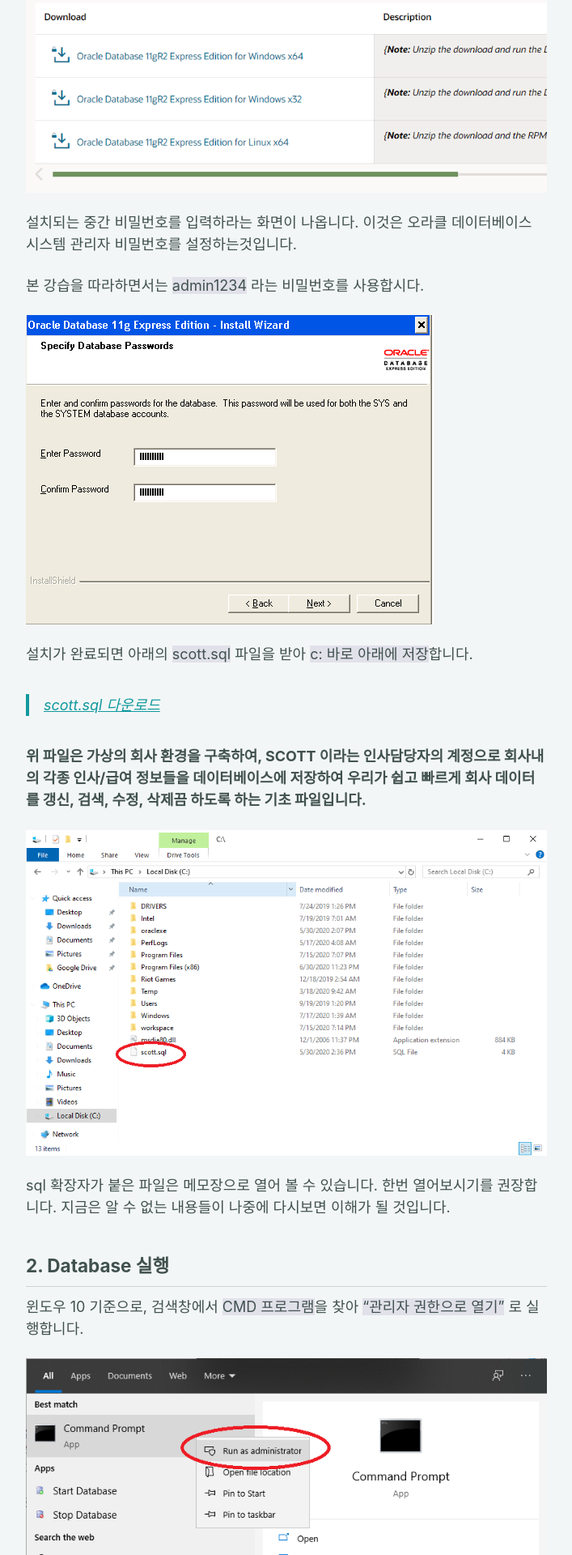
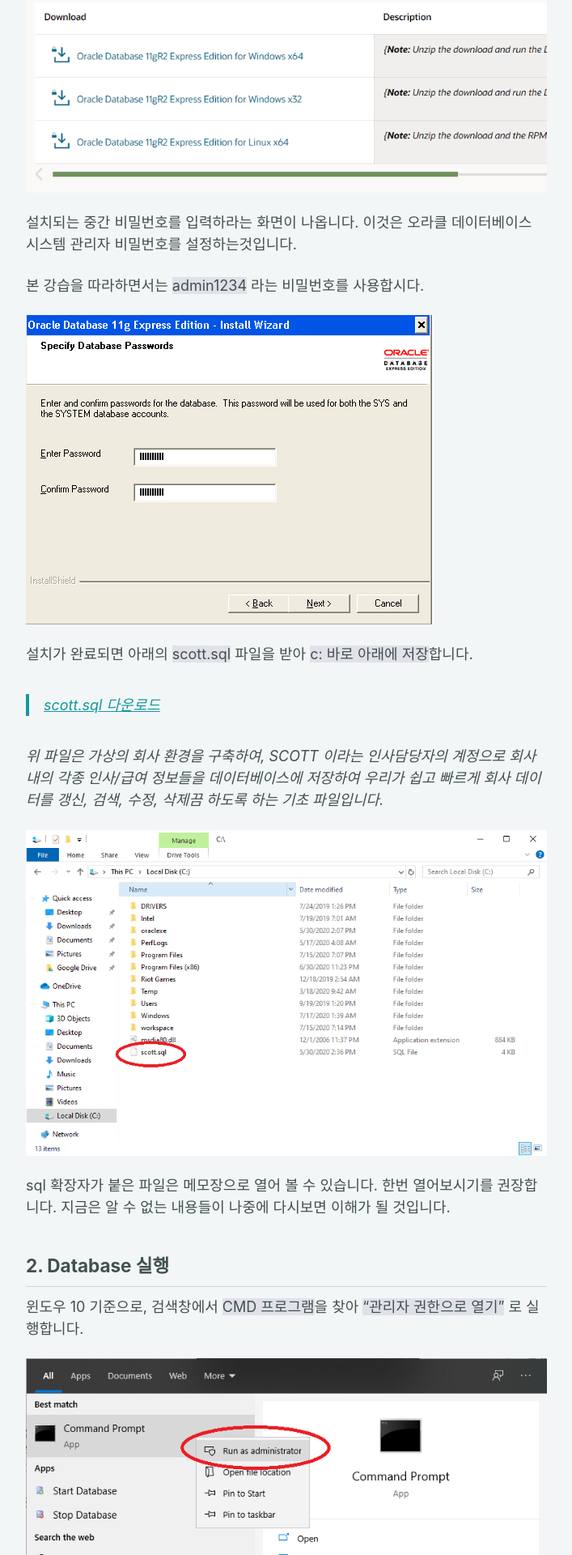
Before and after one commit to orezmis/orezmis.github.io, a Jekyll site: the page built from _posts/2020-10-22-sql_installation_and_account_setup.md, in a window 1280 px wide. Shown: the part 612-2532 px from the top of the page at 81% size, without its empty margins (286-993 px from the left). Built offline with Jekyll 4.4.1, drawn with Linux system fonts in a browser that asks for light colours; cached includes are drawn as plain includes.

Commit message:
fix attemp2

```diff
--- a/_posts/2020-10-22-sql_installation_and_account_setup.md
+++ b/_posts/2020-10-22-sql_installation_and_account_setup.md
@@ -31,7 +32,7 @@
 
 >[scott.sql 다운로드](/assets/scott.sql)
 
-__위 파일은 가상의 회사 환경을 구축하여, SCOTT 이라는 인사담당자의 계정으로 회사내의 각종 인사/급여 정보들을 데이터베이스에 저장하여 우리가 쉽고 빠르게 회사 데이터를 갱신, 검색, 수정, 삭제끔 하도록 하는 기초 파일입니다.__
+_위 파일은 가상의 회사 환경을 구축하여, SCOTT 이라는 인사담당자의 계정으로 회사내의 각종 인사/급여 정보들을 데이터베이스에 저장하여 우리가 쉽고 빠르게 회사 데이터를 갱신, 검색, 수정, 삭제끔 하도록 하는 기초 파일입니다._
 
 ![이곳이 C: 아래이다.](/assets/images/OracleSQL/chap1/3.PNG)
 
```
Also changed, not shown: other parts of _posts/2020-10-22-sql_installation_and_account_setup.md (+1 -0 lines).
